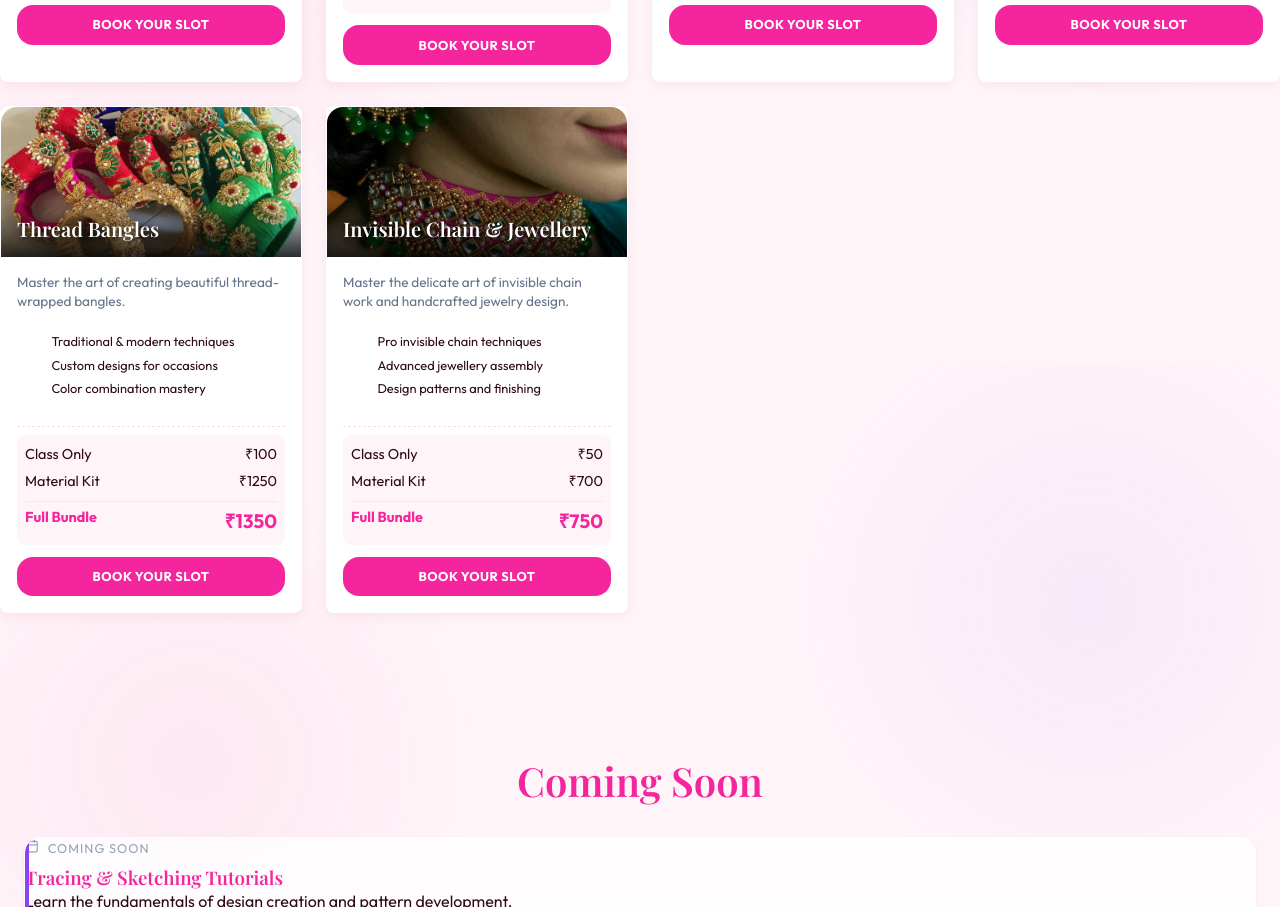
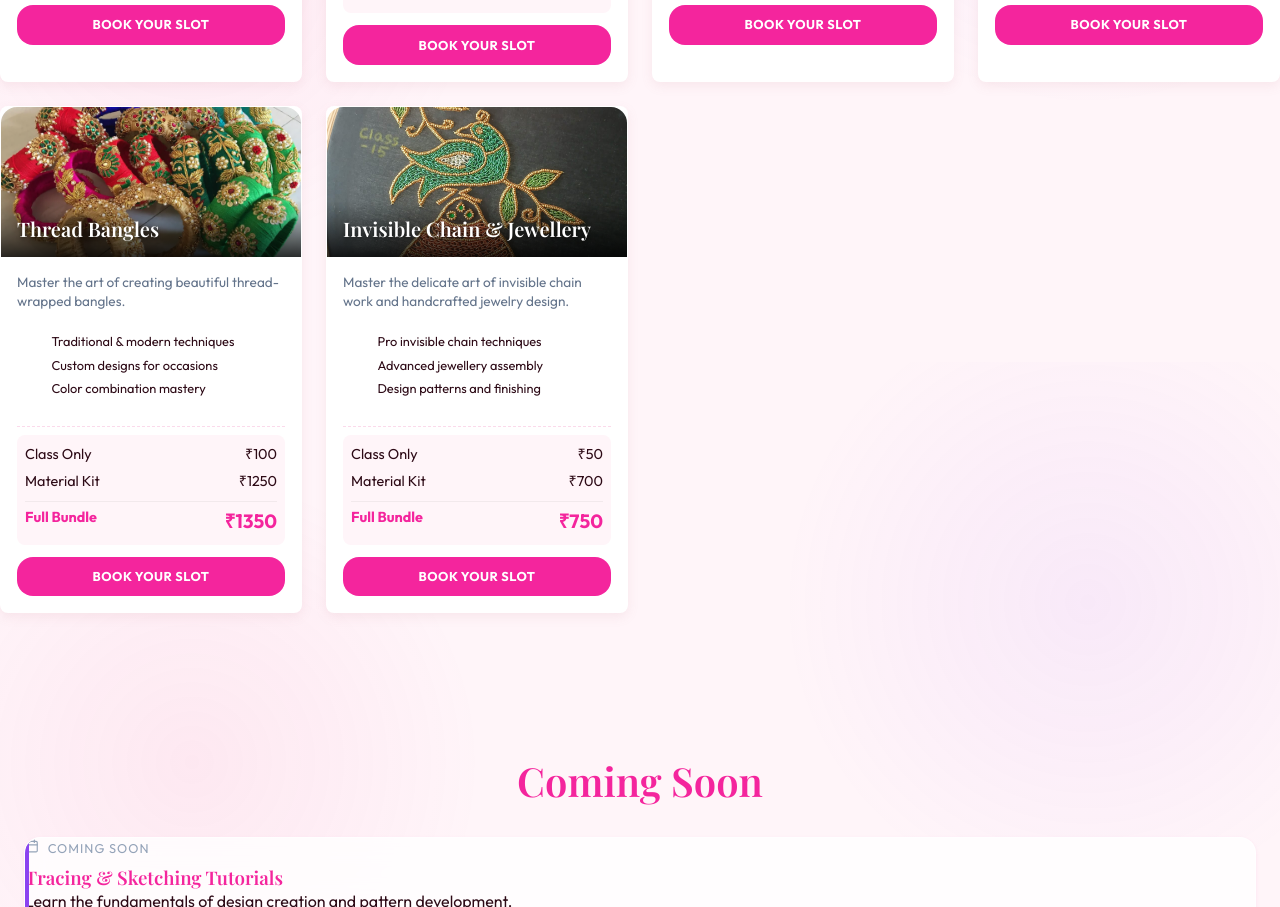
Before and after one commit to VX-Clients/Aariwork, a React (Vite) app: page /courses in a window 1280 px wide. Shown: the part 1238-2145 px from the top of the page. Built offline with nearby package versions, Linux system fonts and the light colour scheme; a web font is replaced by a local one.

Commit message:
price chnages

```diff
--- a/src/data/coursesData.js
+++ b/src/data/coursesData.js
@@ -88,7 +88,7 @@ export const COURSES_DATA = [
             withoutMaterial: 50,
             materialCost: 700
         },
-        image: 'Images/aariClass/pro/jewelleryMaking.jpg'
+        image: 'Images/aariClass/basic/zadosiChainStitch.jpg'
     }
 ];
 
```
Also changed, not shown: vercel.json (added).
